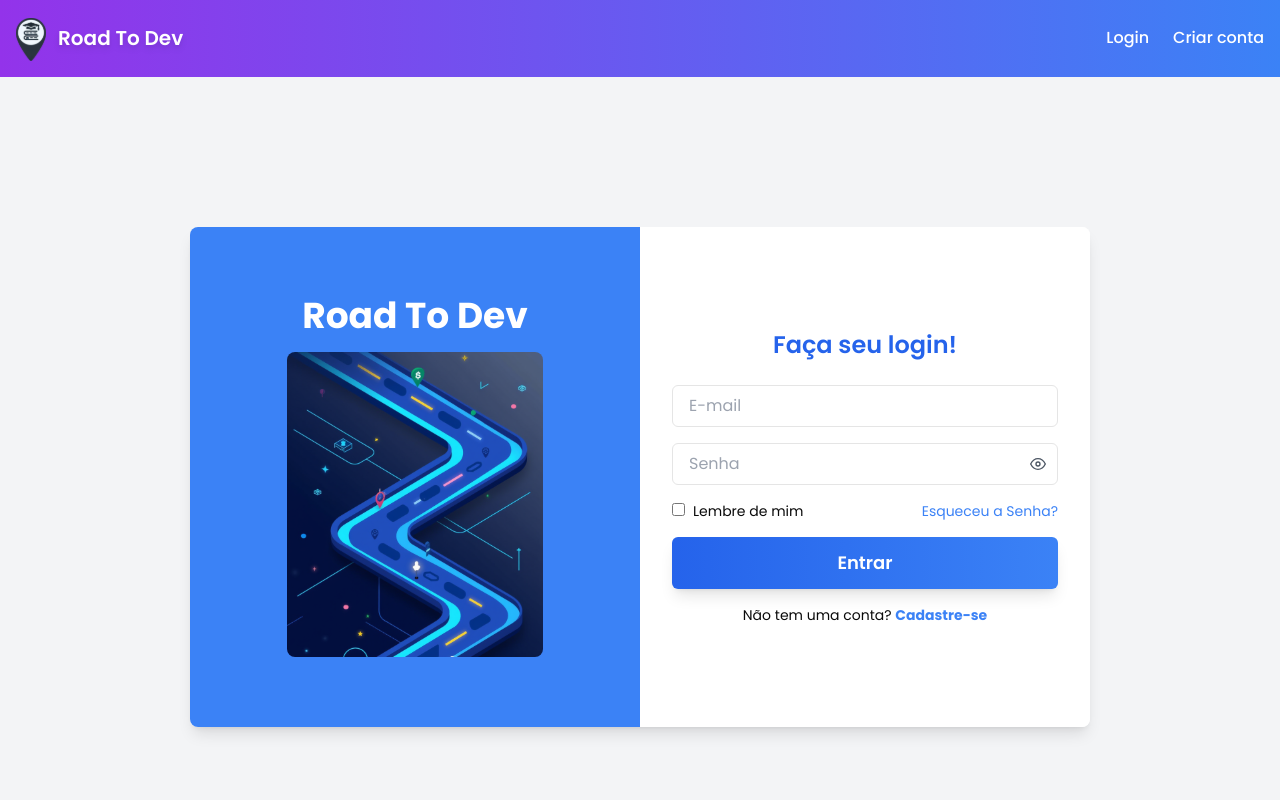
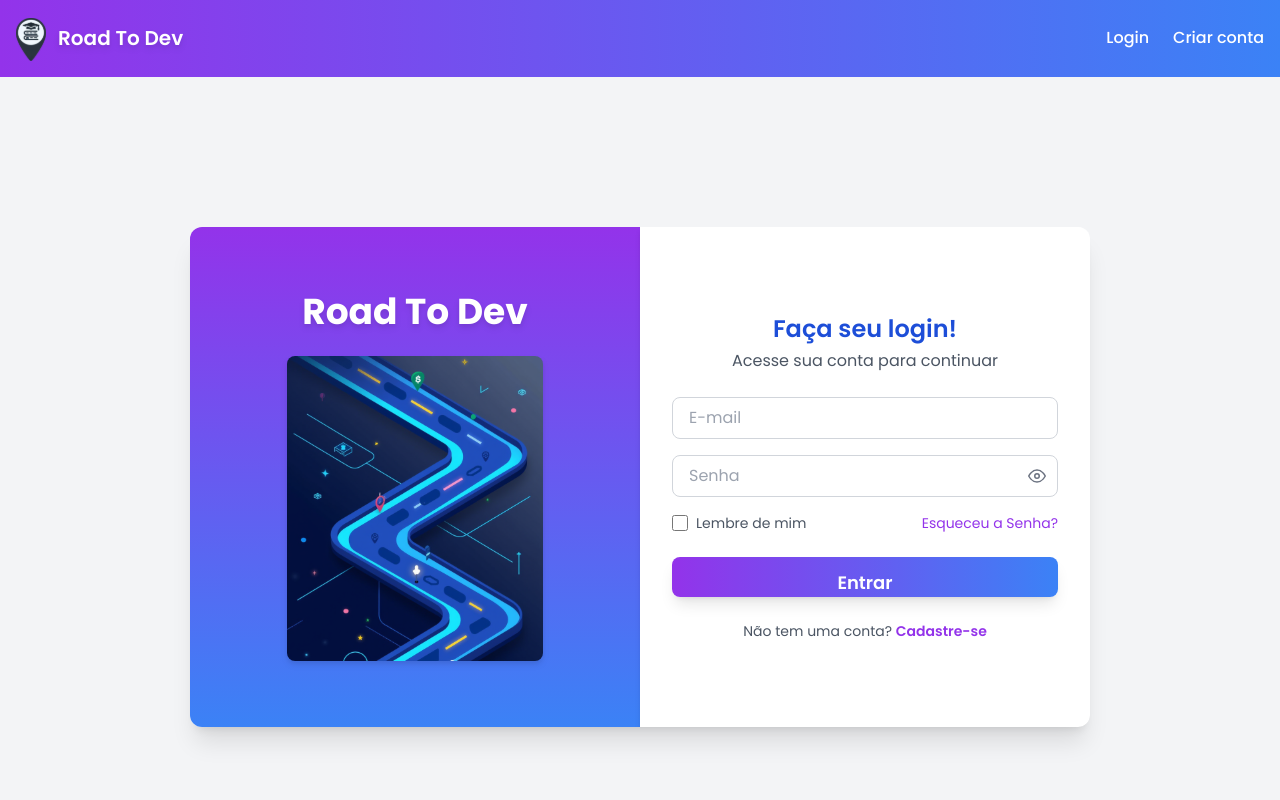
Before and after one commit to fiefaneves/RoadToDev, a Next.js app in the folder front-end/my-app/: page / in a window 1280 px wide. Shown: the top 800 px of the page. Built offline with nearby package versions, Linux system fonts and the light colour scheme.

Commit message:
refact: redesign of the home page

```diff
--- a/front-end/my-app/src/app/page.tsx
+++ b/front-end/my-app/src/app/page.tsx
@@ -3,6 +3,7 @@
 import React, { useState } from 'react';
 import Image from 'next/image';
 import Link from 'next/link';
+import { Button } from "../Components/ui/button";
 import useLogin from '@/hooks/useLogin';
 import { FiEye, FiEyeOff } from 'react-icons/fi';
 
@@ -12,6 +13,7 @@ const PageLogin = () => {
     password: ""
   });
   const [showPassword, setShowPassword] = useState(false);
+  const [isSubmitting, setIsSubmitting] = useState(false);
   const { login, loading } = useLogin();
 
   const handleChange = (e: React.ChangeEvent<HTMLInputElement>) => {
@@ -21,7 +23,14 @@ const PageLogin = () => {
 
   const handleSubmit = async (e: React.FormEvent) => {
     e.preventDefault();
-    await login(loginFormData);
+    setIsSubmitting(true);
+    try {
+      await login(loginFormData);
+    } catch (error) {
+      console.error(error);
+    } finally {
+      setIsSubmitting(false);
+    }
   };
 
   const togglePasswordVisibility = () => {
@@ -29,65 +38,97 @@ const PageLogin = () => {
   };
 
   return (
-    <div className="flex h-screen w-auto bg-gray-100 items-center justify-center overflow-x-hidden">
-      <div className="flex max-w-[90%] w-full md:w-[900px] h-[500px] bg-white rounded-lg shadow-lg overflow-hidden mx-4">
+    <div className="flex h-screen w-auto bg-gray-100 items-center justify-center overflow-x-hidden p-4">
+      <div className="flex max-w-[90%] w-full md:w-[900px] h-[500px] bg-white rounded-xl shadow-xl overflow-hidden mx-4">
         {/* Esquerda - Ilustração */}
-        <div className="hidden md:flex md:w-1/2 bg-blue-500 flex-col items-center justify-center p-4">
-          <h1 className="text-3xl md:text-4xl text-white font-bold mb-4 text-center">Road To Dev</h1>
+        <div className="hidden md:flex md:w-1/2 bg-gradient-to-b from-purple-600 to-blue-500 flex-col items-center justify-center p-8">
+          <h1 className="text-3xl md:text-4xl text-white font-bold mb-6 text-center drop-shadow-md">Road To Dev</h1>
           <Image
             src="/roadmap_img.svg"
             alt="Illustration"
             width={256}
             height={256}
-            className="rounded-lg max-w-full h-auto"
+            className="rounded-lg max-w-full h-aut drop-shadow-md"
           />
         </div>
 
         {/* Direita - Formulário */}
-        <div className="w-full md:w-1/2 p-6 md:p-8 flex flex-col justify-center items-center bg-white">          <h2 className="text-2xl font-semibold text-blue-600 text-center mb-6">Faça seu login!</h2>
+        <div className="w-full md:w-1/2 p-8 flex flex-col justify-center items-center bg-white shadow-md rounded-r-xl">
+        <div className="mb-6 text-center">
+          <h2 className="text-2xl font-semibold text-blue-700">Faça seu login!</h2>
+          <p className="text-gray-600 mt-1">Acesse sua conta para continuar</p>
+        </div>
           <form onSubmit={handleSubmit} className="w-full">
             <div className="mb-4">
               <input
                 name="email"
                 type="email"
                 placeholder="E-mail"
-                className="w-full px-4 py-2 border rounded-md focus:outline-none focus:ring-2 focus:ring-blue-400 text-gray-700"
+                className="w-full px-4 py-2 border border-gray-300 rounded-lg focus:outline-none focus:ring-2 focus:ring-purple-500 text-gray-700 transition-colors"
                 onChange={handleChange}
                 required
-              />
+                disabled={isSubmitting}
+                />
             </div>
             <div className="mb-4 relative">
               <input
                 name="password"
                 type={showPassword ? "text" : "password"}
                 placeholder="Senha"
-                className="w-full px-4 py-2 border rounded-md focus:outline-none focus:ring-2 focus:ring-blue-400 text-gray-700"
+                className="w-full px-4 py-2 border border-gray-300 rounded-lg focus:outline-none focus:ring-2 focus:ring-purple-500 text-gray-700 transition-colors"
                 onChange={handleChange}
                 required
-              />
+                disabled={isSubmitting}
+                />
               <button
                 type="button"
                 onClick={togglePasswordVisibility}
-                className="absolute inset-y-0 right-0 px-3 flex items-center text-gray-600"
-              >
-                {showPassword ? <FiEyeOff /> : <FiEye />}
+                className="absolute inset-y-0 right-0 px-3 flex items-center text-gray-500 hover:text-purple-600 transition-colors"
+                disabled={isSubmitting}
+                >
+                {showPassword ? <FiEyeOff size={18} /> : <FiEye size={18} />}
               </button>
             </div>
-            <div className="flex justify-between items-center text-sm mb-4">
-              <div>
-                <input type="checkbox" id="remember" className="mr-2" />
-                <label htmlFor="remember">Lembre de mim</label>
+            <div className="flex justify-between items-center text-sm mb-6">
+              <div className="flex items-center">
+                <input
+                  type="checkbox"
+                  id="remember"
+                  className="mr-2 h-4 w-4 text-purple-600 focus:ring-purple-500 border-gray-300 rounded"
+                  disabled={isSubmitting}
+                  />
+                <label htmlFor="remember" className="text-gray-600">Lembre de mim</label>
               </div>
-              <a href="/esqueci-senha" className="text-blue-500 hover:underline">Esqueceu a Senha?</a>
+              <Link
+                href="/esqueci-senha"
+                className="text-purple-600 hover:text-purple-800 hover:underline transition-colors"
+                >
+                  Esqueceu a Senha?
+              </Link>
             </div>
-            <button
+            <Button
               type="submit"
-              className="w-full bg-gradient-to-r from-blue-600 to-blue-500 py-3 rounded-md font-semibold text-lg text-white shadow-lg transition-all hover:scale-[1.02] hover:from-blue-700 hover:to-blue-600 active:scale-95"
+              disabled={isSubmitting || loading}
+              className="w-full bg-gradient-to-r from-purple-600 to-blue-500 py-3 rounded-lg font-semibold text-lg text-white shadow-lg hover:shadow-xl transition-all hover:scale-[1.02] hover:from-purple-700 hover:to-blue-600 active:scale-[0.98] disabled:opacity-70 disabled:cursor-not-allowed"
             >
-              {loading ? "Entrando..." : "Entrar"}
-            </button>
-            <p className="text-center text-sm mt-4">
-              Não tem uma conta? <Link href="/create_account" className="text-blue-500 font-bold hover:underline">Cadastre-se</Link>
+              {loading || isSubmitting ? (
+                <span className="flex items-center justify-center gap-2">
+                  <svg className="animate-spin h-5 w-5 text-white" xmlns="http://www.w3.org/2000/svg" fill="none" viewBox="0 0 24 24">
+                    <circle className="opacity-25" cx="12" cy="12" r="10" stroke="currentColor" strokeWidth="4"></circle>
+                    <path className="opacity-75" fill="currentColor" d="M4 12a8 8 0 018-8V0C5.373 0 0 5.373 0 12h4zm2 5.291A7.962 7.962 0 014 12H0c0 3.042 1.135 5.824 3 7.938l3-2.647z"></path>
+                  </svg>
+                  Entrando...
+                </span>
+              ) : "Entrar"}
+            </Button>
+            <p className="text-center text-sm mt-6 text-gray-600">
+              Não tem uma conta? {" "}
+              <Link
+                href="/create_account"
+                className="text-purple-600 font-semibold hover:text-purple-800 hover:underline transition-colors"
+                >
+                  Cadastre-se
+              </Link>
             </p>
           </form>
         </div>
--- a/front-end/my-app/src/styles/globals.css
+++ b/front-end/my-app/src/styles/globals.css
@@ -60,6 +60,9 @@ font-family: "Poppins", sans-serif;
     --chart-4: 280 65% 60%;
     --chart-5: 340 75% 55%;
   }
+  .shadcn-progress-indicator {
+    background: linear-gradient(to right, #7c3aed, #3b82f6) !important;
+  }
 }
 
 @layer base {
```
